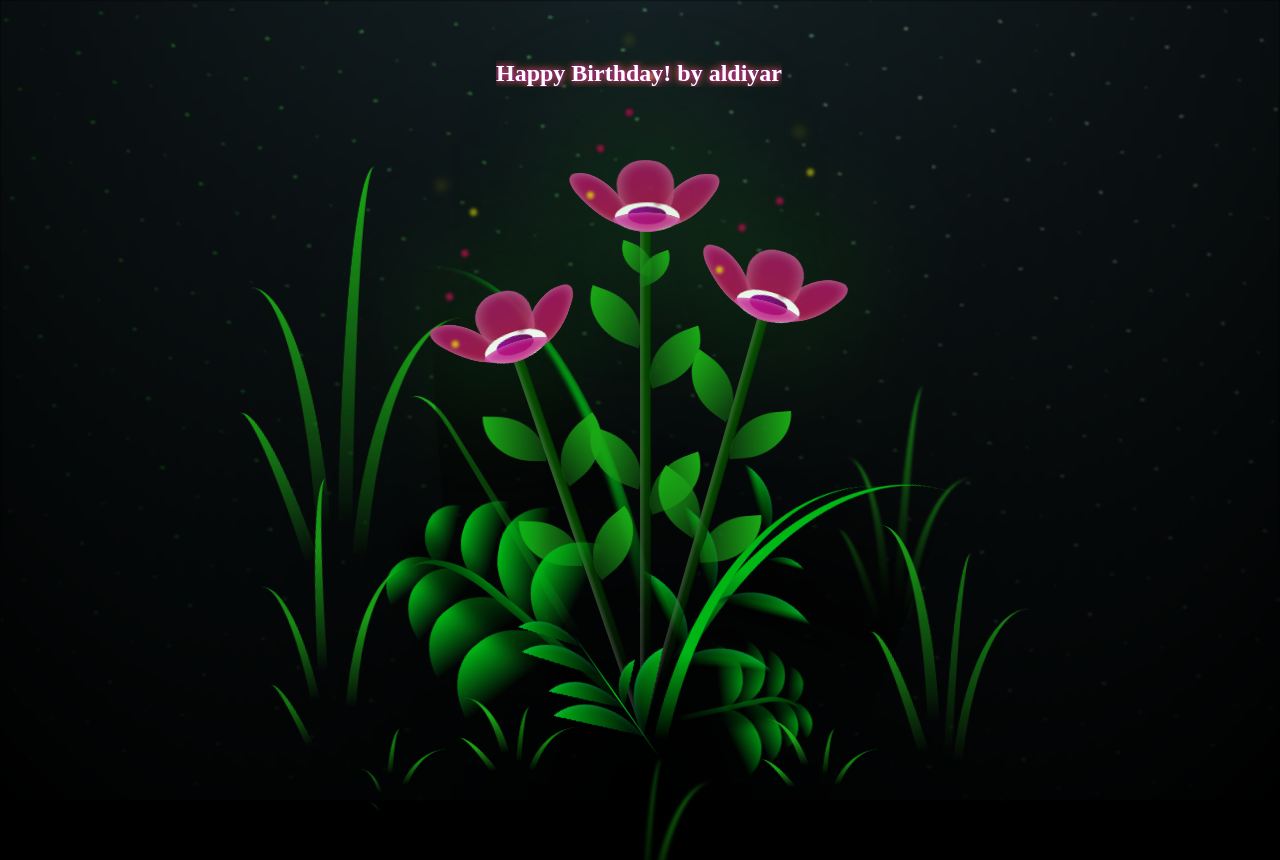
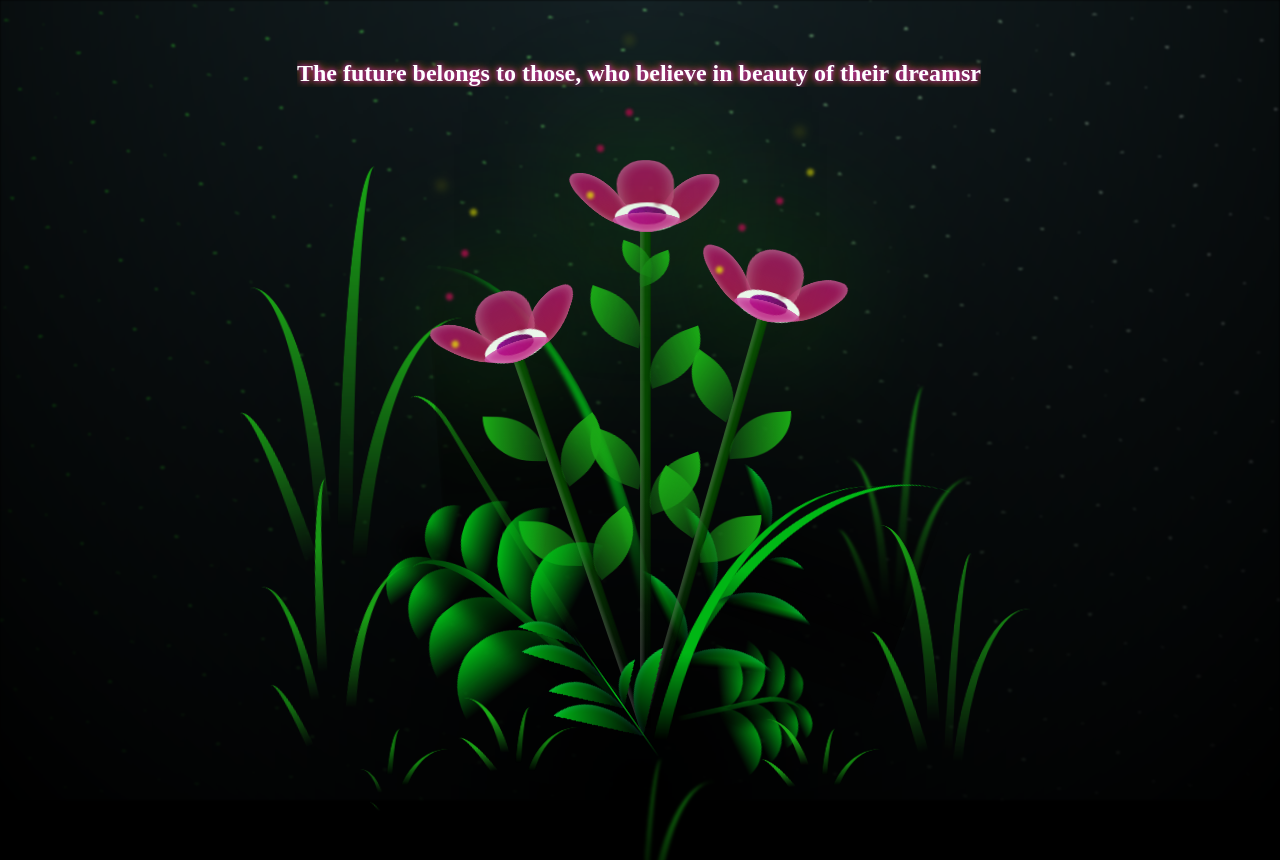
Before and after one commit to ald1ck/ZhanelHB, a plain HTML site: page FLORES.html in a window 1280 px wide. Shown: the top 860 px of the page. Drawn offline with Linux system fonts and the light colour scheme.

Commit message:
Update FLORES.html

```diff
--- a/FLORES.html
+++ b/FLORES.html
@@ -11,8 +11,7 @@
 
   <body class="container">
     <div class="modified-text">
-      <span>Happy Birthday!
-        by aldiyar</р>
+      <span>The future belongs to those, who believe in beauty of their dreamsr</р>
     </div>
     <div class="night"></div>
     <div class="flowers">
```
